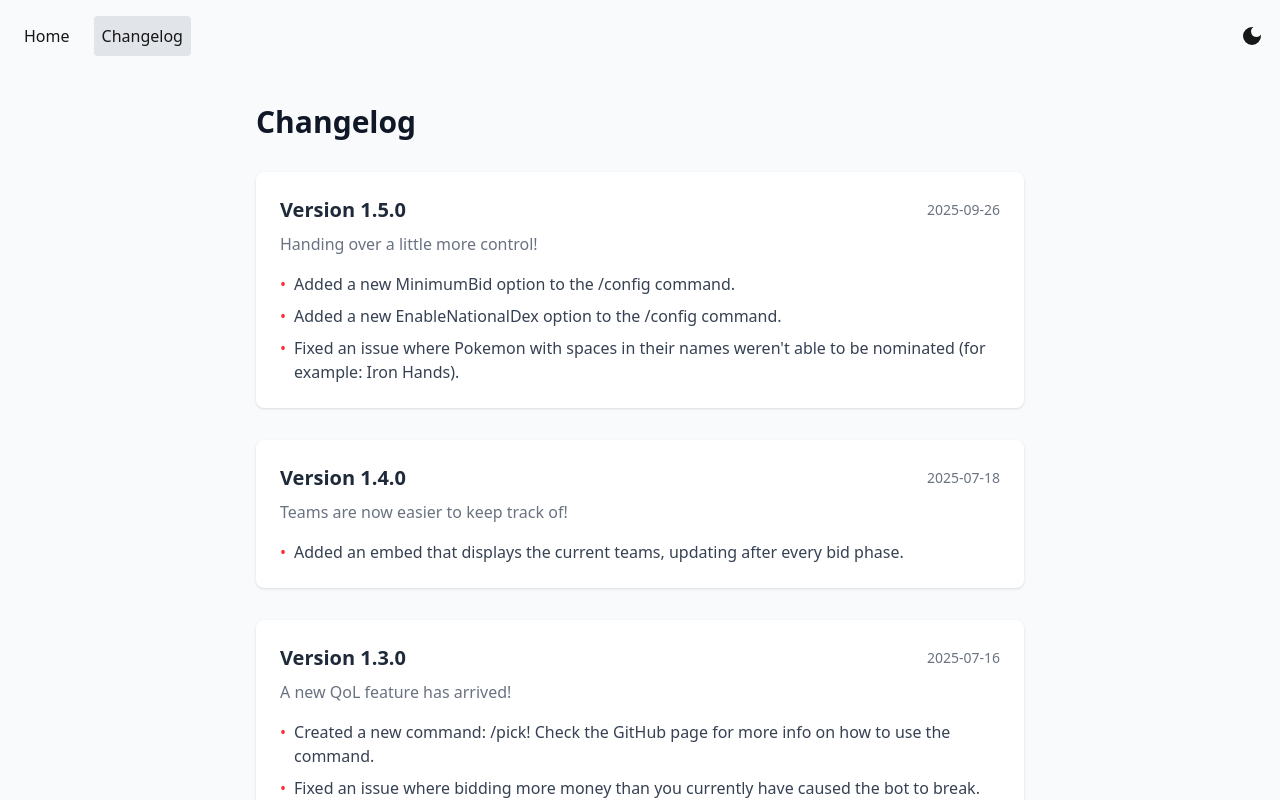
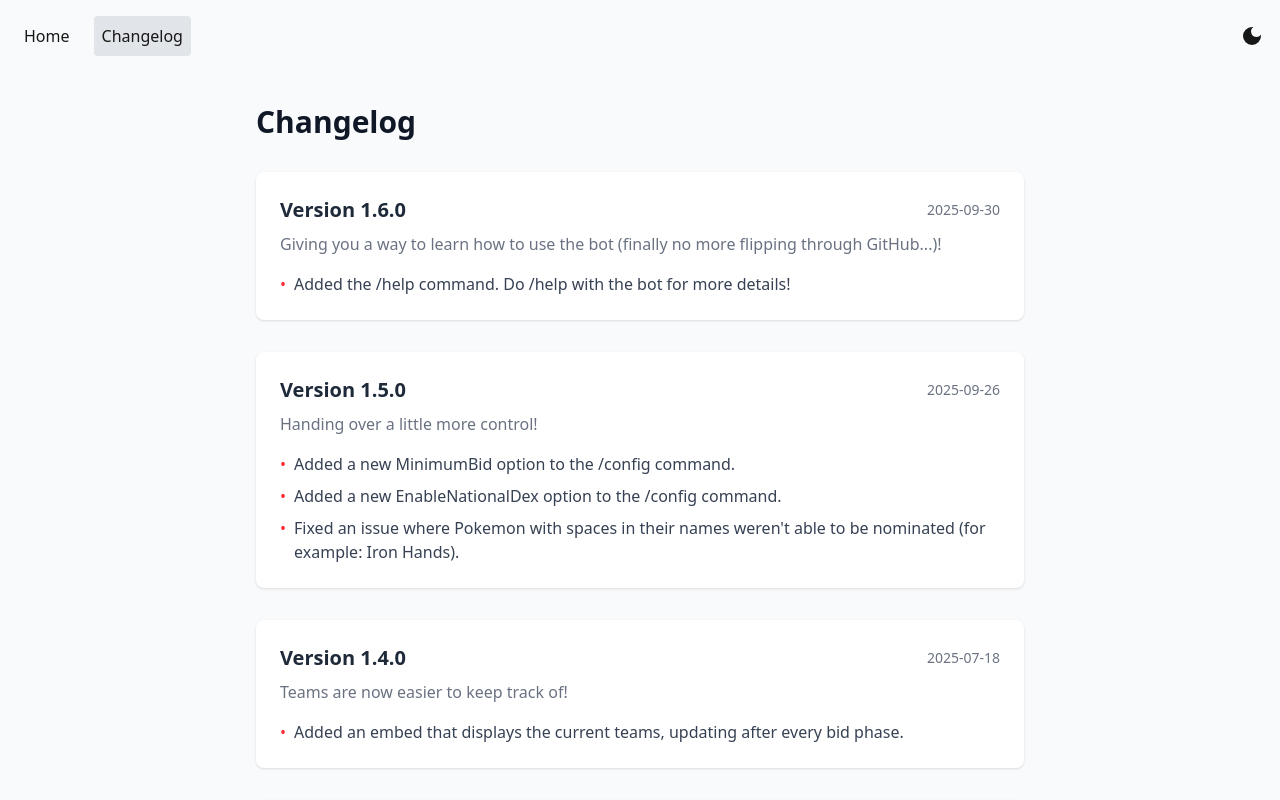
Before and after one commit to mehkij/poke-auction, a React (Vite) app in the folder frontend/: page /changelog in a window 1280 px wide. Shown: the top 800 px of the page. Built offline with nearby package versions, Linux system fonts and the light colour scheme.

Commit message:
chore: update changelog

```diff
--- a/frontend/src/changelog.ts
+++ b/frontend/src/changelog.ts
@@ -6,6 +6,15 @@ type ChangelogEntry = {
 };
 
 export const changelog: ChangelogEntry[] = [
+  {
+    version: "1.6.0",
+    date: "2025-09-30",
+    description:
+      "Giving you a way to learn how to use the bot (finally no more flipping through GitHub...)!",
+    changes: [
+      "Added the /help command. Do /help with the bot for more details!",
+    ],
+  },
   {
     version: "1.5.0",
     date: "2025-09-26",
```
